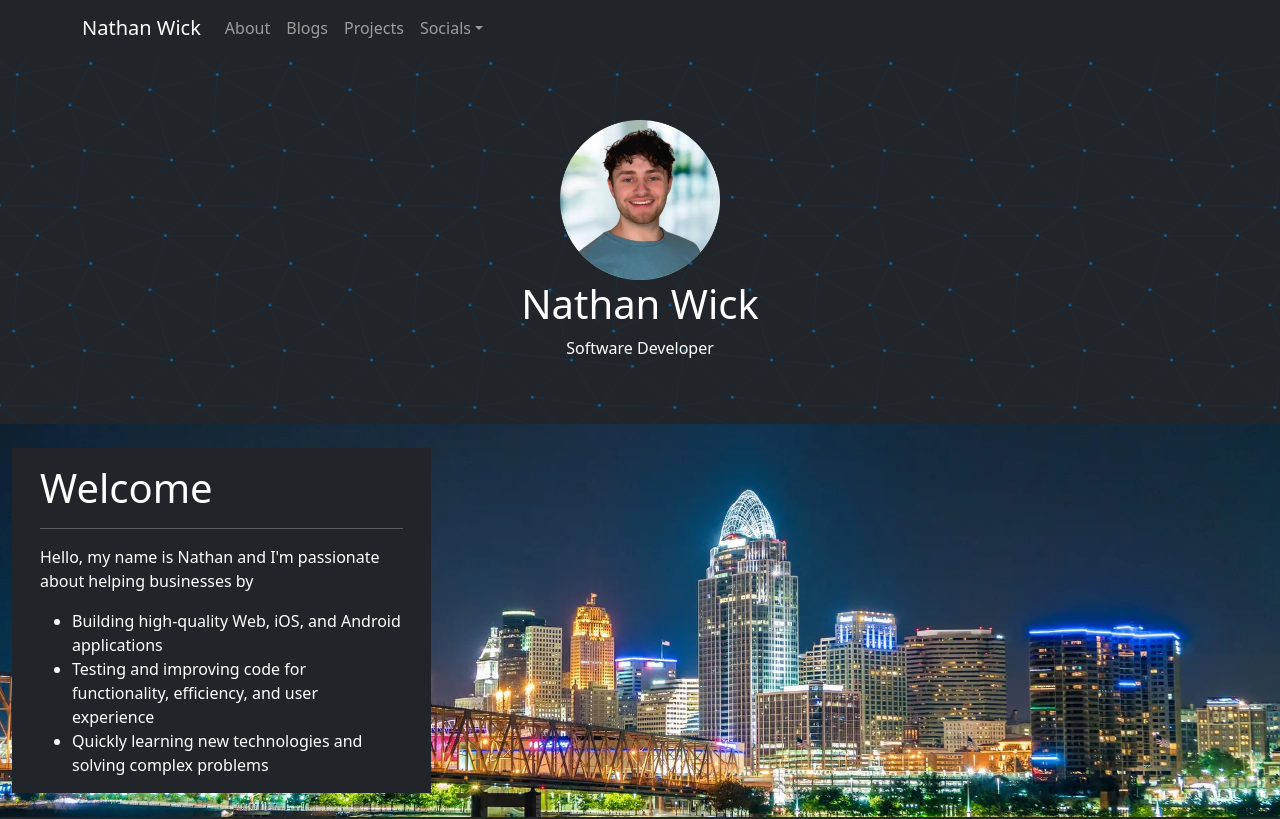
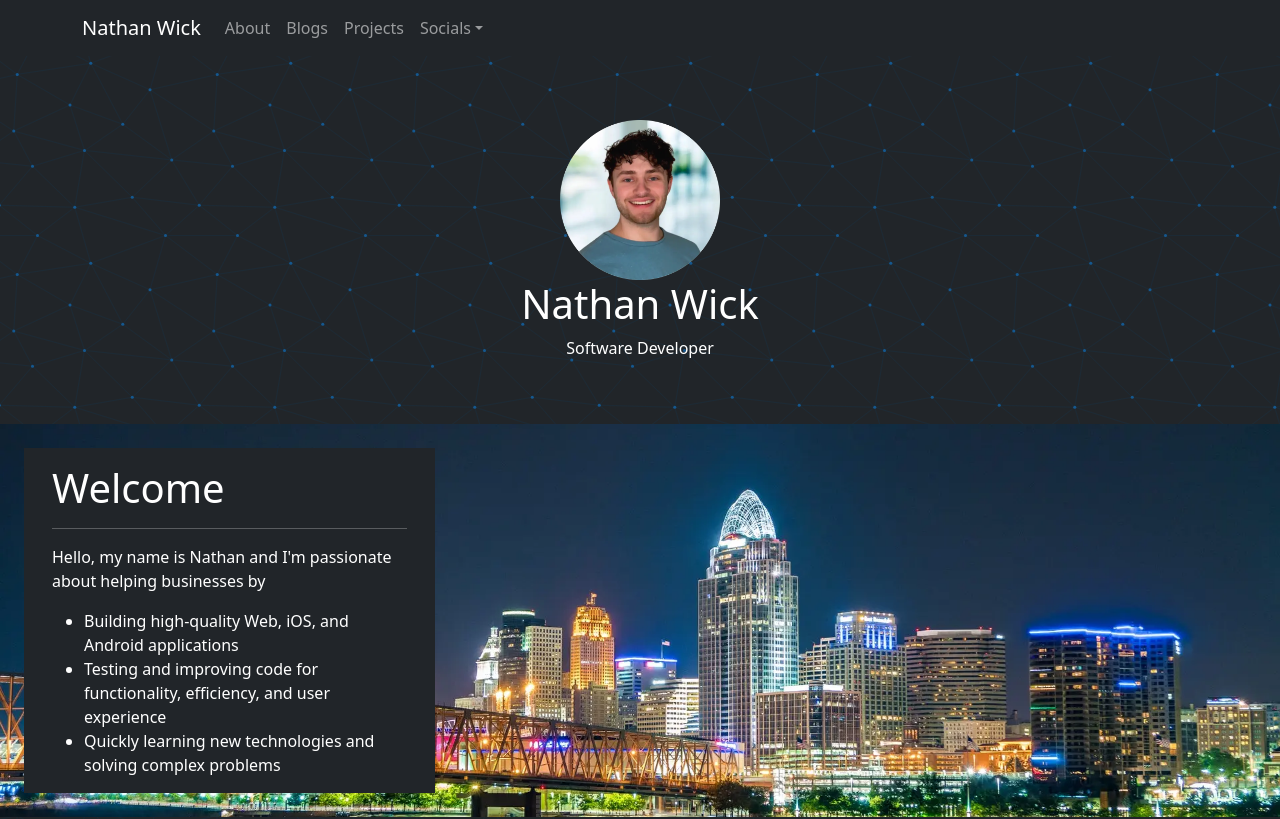
Before and after one commit to nathan-wick/nathan-wick-old, a React (Create React App) app in the folder nathan-wick/: page / in a window 1280 px wide. Shown: the top 819 px of the page. Built offline with nearby package versions, Linux system fonts and the light colour scheme.

Commit message:
Fixed Horizontal Overflow

```diff
--- a/nathan-wick/src/components/Content.tsx
+++ b/nathan-wick/src/components/Content.tsx
@@ -17,7 +17,8 @@ const Content = (props: any) => {
             style={{
                 backgroundImage: props.background && viewWidth >= viewWidthMobileBreakpoint ? `url(${props.background})` : `none`,
                 backgroundSize: 'cover'}}>
-            <Row>
+            <Row
+                className="m-0">
                 {
                     alignments.map((alignment, index) =>
                         props.alignment === alignment ?
--- a/nathan-wick/src/components/containers/Testimonials.tsx
+++ b/nathan-wick/src/components/containers/Testimonials.tsx
@@ -17,7 +17,8 @@ const Testimonials = (props: any) => {
                 backgroundImage: props.background && viewWidth >= viewWidthMobileBreakpoint ? `url(${props.background})` : `none`,
                 backgroundSize: 'cover'
             }}>
-            <Row>
+            <Row
+                className='m-0'>
                 {
                     props.testimonials.map((testimonial: { image: any; name: any; relation: any; text: any; }, index: any) =>
                         <Testimonial
```
Also changed, not shown: nathan-wick/src/App.css (+7 -1 lines).
